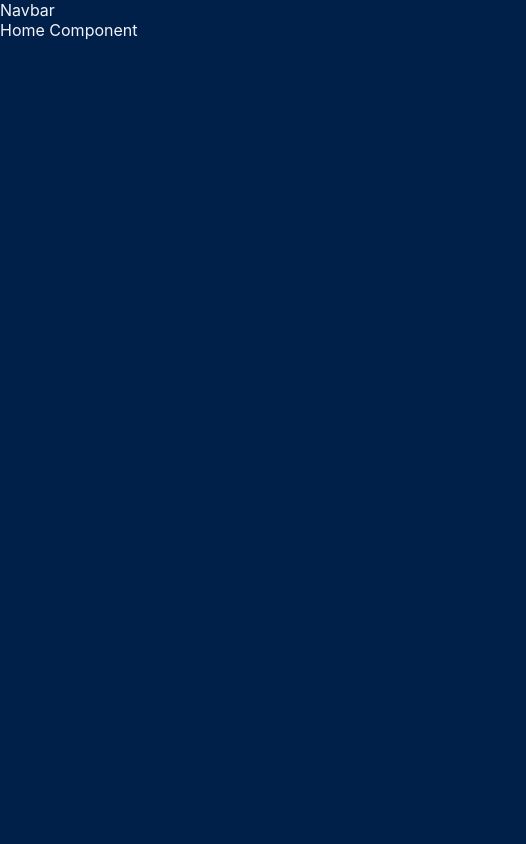
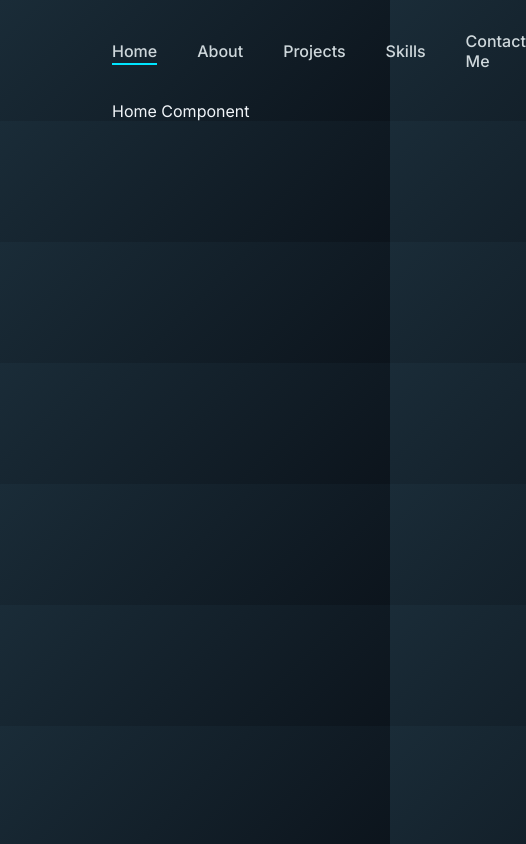
Before and after one commit to Mdirfan0786/apna_Portfolio, a React (Vite) app in the folder frontend/: page / in a window 390 px wide. Shown: the whole page, 526 px wide, since content can reach past the window. Built offline with nearby package versions, Linux system fonts and the light colour scheme.

Commit message:
feat: add responsive navbar with routing

```diff
--- a/frontend/index.html
+++ b/frontend/index.html
@@ -4,7 +4,11 @@
     <meta charset="UTF-8" />
     <link rel="icon" type="image/svg+xml" href="/vite.svg" />
     <meta name="viewport" content="width=device-width, initial-scale=1.0" />
-    <title>portfolio</title>
+    <title>apna_portfolio</title>
+    <link
+      href="https://fonts.googleapis.com/css2?family=Inter:wght@400;500;600;700&family=Poppins:wght@500;600;700&display=swap"
+      rel="stylesheet"
+    />
   </head>
   <body>
     <div id="root"></div>
--- a/frontend/src/App.jsx
+++ b/frontend/src/App.jsx
@@ -19,6 +19,7 @@ function App() {
         <Route path="/contact" element={<Contact />} />
         <Route path="/projects" element={<Projects />} />
         <Route path="/skills" element={<Skills />} />
+        <Route path="/contact" element={<Contact />} />
       </Routes>
     </>
   );
--- a/frontend/src/components/Navbar/Navbar.jsx
+++ b/frontend/src/components/Navbar/Navbar.jsx
@@ -1,7 +1,56 @@
 import React from "react";
+import styles from "./Navbar.module.css";
+import { Link, NavLink, useNavigate } from "react-router-dom";
 
 function Navbar() {
-  return <div>Navbar</div>;
+  const navigate = useNavigate();
+  return (
+    <>
+      <div className={styles.Nav_Container}>
+        {/* Nav Logo */}
+        <div className={styles.Nav_Logo}>
+          <img src="/portfolio_logo.png" alt="portfolio_logo" />
+        </div>
+
+        {/* Nav List */}
+        <div className={styles.Nav_list}>
+          <NavLink
+            to="/"
+            className={({ isActive }) => (isActive ? styles.active : "")}
+          >
+            Home
+          </NavLink>
+          <NavLink
+            to="/about"
+            className={({ isActive }) => (isActive ? styles.active : "")}
+          >
+            About
+          </NavLink>
+
+          <NavLink
+            to="/projects"
+            className={({ isActive }) => (isActive ? styles.active : "")}
+          >
+            Projects
+          </NavLink>
+
+          <NavLink
+            to="/skills"
+            className={({ isActive }) => (isActive ? styles.active : "")}
+          >
+            Skills
+          </NavLink>
+
+          <NavLink
+            to="/contact"
+            className={({ isActive }) => (isActive ? styles.active : "")}
+          >
+            Contact Me
+          </NavLink>
+        </div>
+      </div>
+    </>
+  );
 }
 
 export default Navbar;
--- /dev/null
+++ b/frontend/src/components/Navbar/Navbar.module.css
@@ -0,0 +1,56 @@
+.Nav_Container {
+  height: 12vh;
+  display: flex;
+  justify-content: space-between;
+  align-items: center;
+}
+
+/* Nav Logo */
+.Nav_Logo {
+  height: 100%;
+  width: 15vw;
+  display: flex;
+  align-items: center;
+  overflow: hidden;
+}
+
+.Nav_Logo > img {
+  height: 80%;
+  width: 100%;
+  object-fit: contain;
+}
+
+/* NAV LIST SECTION */
+.Nav_list {
+  display: flex;
+  align-items: center;
+  gap: 2.5rem;
+}
+
+.Nav_list a {
+  text-decoration: none;
+  color: #cfd8dc;
+  font-weight: 500;
+  position: relative;
+  transition: all 0.3s ease;
+}
+
+.Nav_list a:hover {
+  color: #00e5ff;
+}
+
+.active {
+  color: #00e5ff;
+  font-weight: 600;
+  position: relative;
+}
+
+.active::after {
+  content: "";
+  position: absolute;
+  width: 100%;
+  height: 2px;
+  background-color: #00e5ff;
+  bottom: -4px;
+  left: 0;
+}
--- a/frontend/src/index.module.css
+++ b/frontend/src/index.module.css
@@ -6,6 +6,15 @@
 }
 
 body {
-  background-color: #00204a;
+  padding-inline: 7rem;
+  /* background-color: #00204a; */
+  background: linear-gradient(135deg, #1a2c38 0%, #0c141c 100%);
+  font-family: "Inter", sans-serif;
   color: #f1f5f9;
 }
+
+h1,
+h2,
+h3 {
+  font-family: "Poppins", sans-serif;
+}
```
Also changed, not shown: frontend/public/portfolio_logo.png (added).
